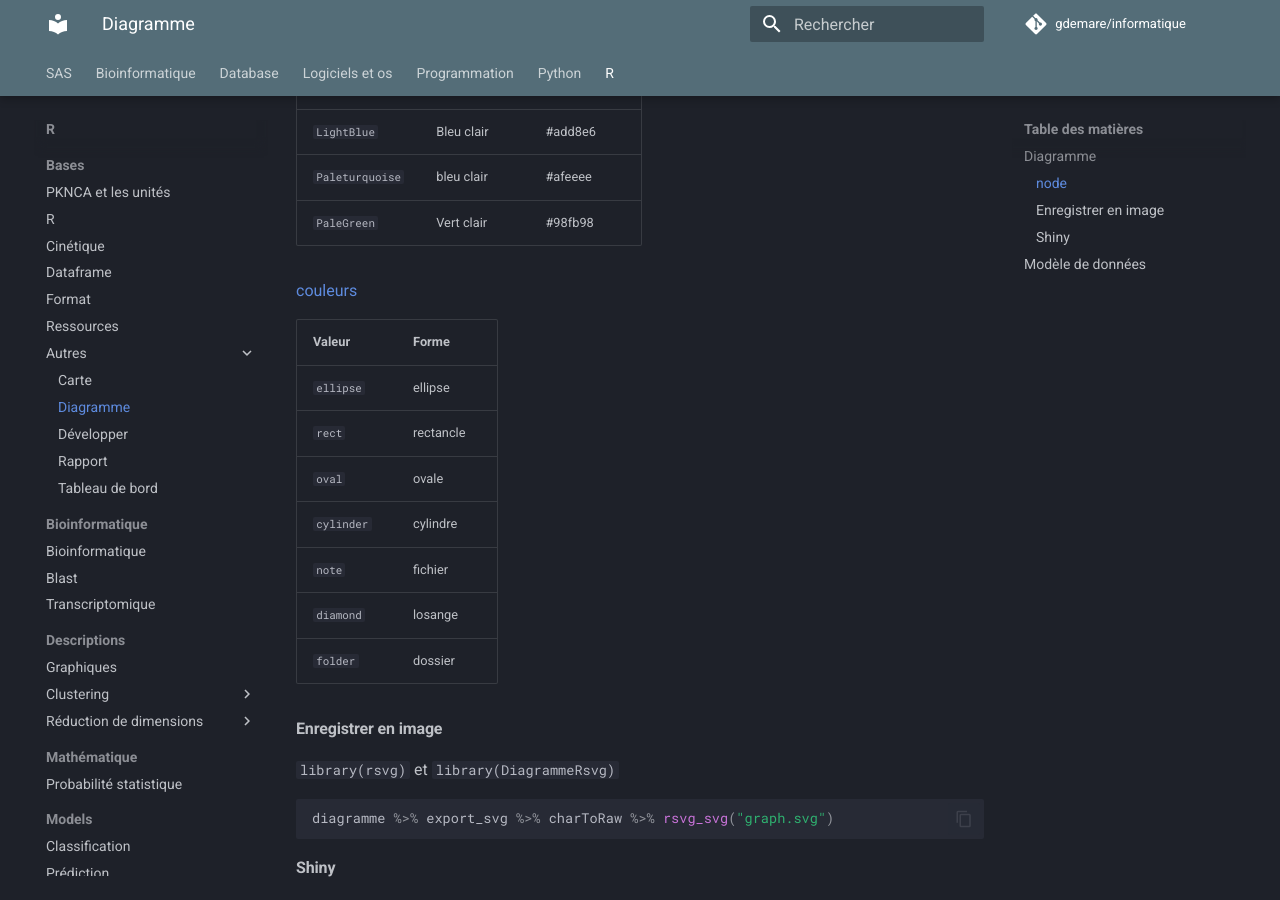
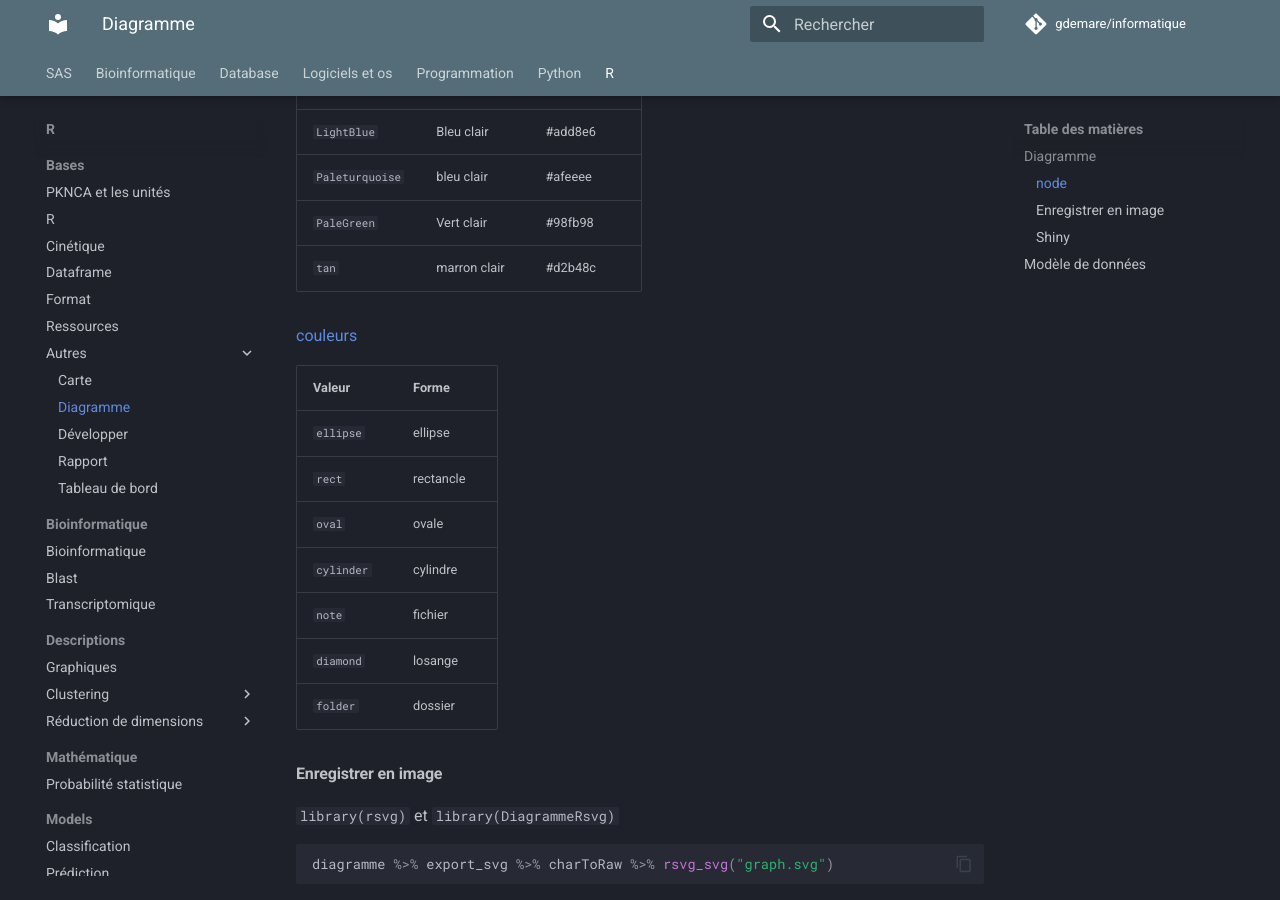
Before and after one commit to gdemare/Informatique, an MkDocs documentation site: the page built from docs/r/bases/autres/diagramme.md, in a window 1280 px wide and 900 px high, scrolled down 1412 px. Built offline with MkDocs 1.6.1 and Material for MkDocs 9.7.7, drawn with Linux system fonts in a browser that asks for light colours; comment, search, counter and statistics services are not loaded.

Commit message:
Update diagramme.md

```diff
--- a/docs/r/bases/autres/diagramme.md
+++ b/docs/r/bases/autres/diagramme.md
@@ -50,6 +50,7 @@ digraph shiny_app {
 | `LightBlue` | Bleu clair | #add8e6 |
 | `Paleturquoise` | bleu clair | #afeeee |
 | `PaleGreen` | Vert clair | #98fb98 |
+| `tan` | marron clair | #d2b48c |
 
 [couleurs](https://rich-iannone.github.io/DiagrammeR/articles/graphviz-mermaid.html?q=color#colors)
 
```
